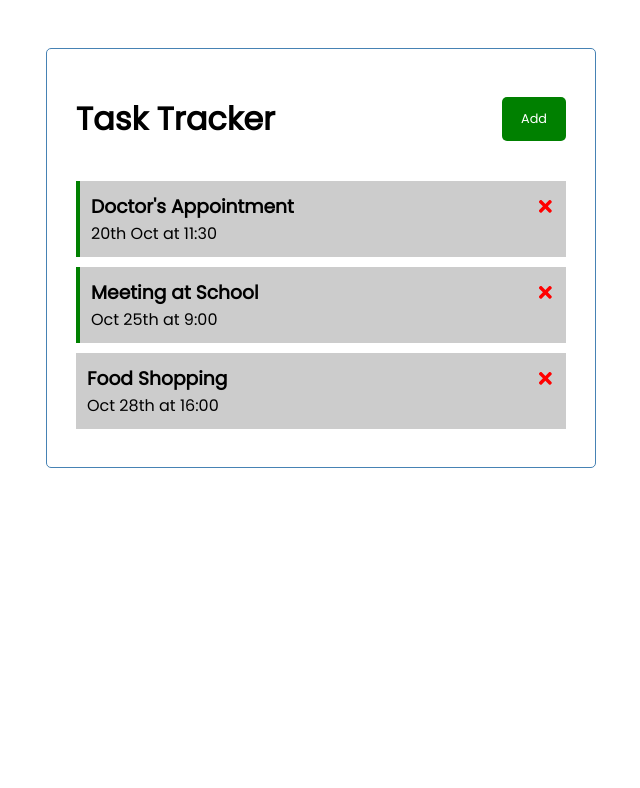
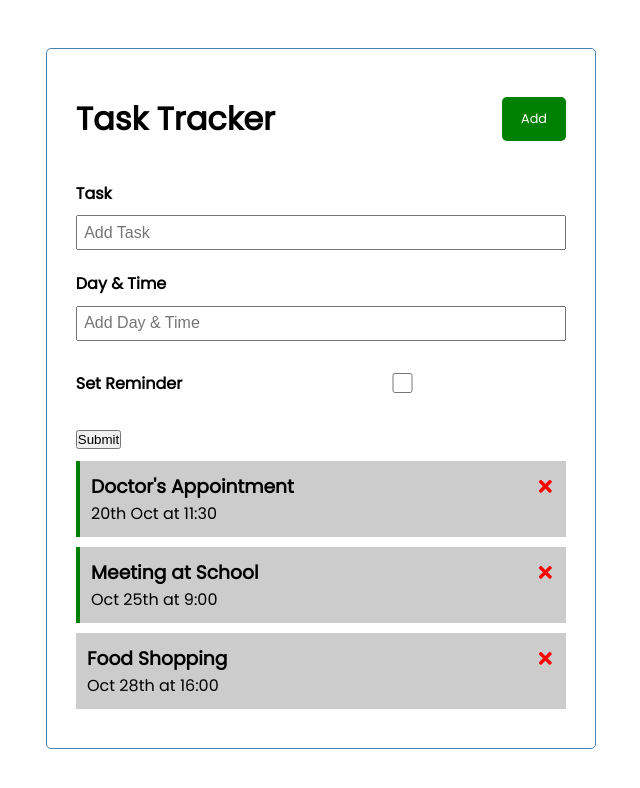
Before and after one commit to Usman-Ubaid/Task-Tracker, a React (Create React App) app: page / in a window 1280 px wide. Shown: the top 788 px of the page, without its empty margins (319-959 px from the left). Built offline with nearby package versions, Linux system fonts and the light colour scheme.

Commit message:
Added AddTask Compontent and styled it.

```diff
--- a/src/App.js
+++ b/src/App.js
@@ -2,6 +2,7 @@ import './App.css';
 import { useState } from 'react';
 import Header from './components/Header';
 import Tasks from './components/Tasks';
+import AddForm from './components/AddForm';
 
 function App() {
   const [tasks, setTasks] = useState([
@@ -41,10 +42,14 @@ function App() {
   return (
     <div className="container">
       <Header title = 'Task Tracker' />
+
+      <AddForm />
+
       {tasks.length > 0
       ? <Tasks tasks={tasks} onDelete={deleteTask}
       onToggle={toggleReminder}/>
       : 'No Tasks to Show'}
+
     </div>
   );
 }
--- /dev/null
+++ b/src/components/AddForm.js
@@ -0,0 +1,26 @@
+const AddForm = () => {
+    return (
+        <form className="form">
+
+            <div className="form-control">
+                <label> Task </label>
+                <input type="text" placeholder="Add Task"/>
+            </div>
+
+            <div className="form-control">
+                <label> Day & Time </label>
+                <input type="text" placeholder="Add Day & Time"/>
+            </div>
+
+            <div className="form-control form-control-check">
+                <label> Set Reminder </label>
+                <input type="checkbox"/>
+            </div>
+
+            <input type="submit" value="Submit"/>
+
+        </form>
+    )
+};
+
+export default AddForm;
--- a/src/index.css
+++ b/src/index.css
@@ -73,3 +73,39 @@ body {
   color: red;
   cursor: pointer;
 }
+
+.form {
+  text-align: left;
+}
+
+.form-control {
+  margin: 1.3rem 0;
+}
+
+.form-control label {
+  margin: 0.6rem 0;
+  font-weight: bold;
+  display: block;
+}
+
+.form-control input {
+  width: 100%;
+  height: 35px;
+  padding: 0 0.4rem 0 0.4rem;
+  font-size: 1rem;
+}
+
+.form-control-check {
+  display: flex;
+  justify-content: space-between;
+  align-items: center;
+}
+
+.form-control-check label {
+  flex: 1;
+}
+
+.form-control-check input {
+  flex: 2;
+  height: 20px;
+}
```
